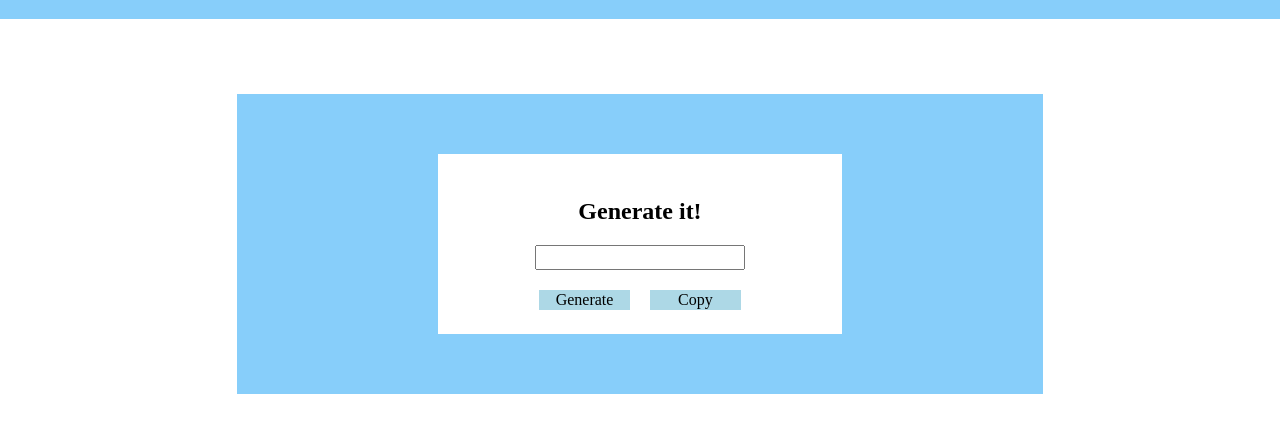
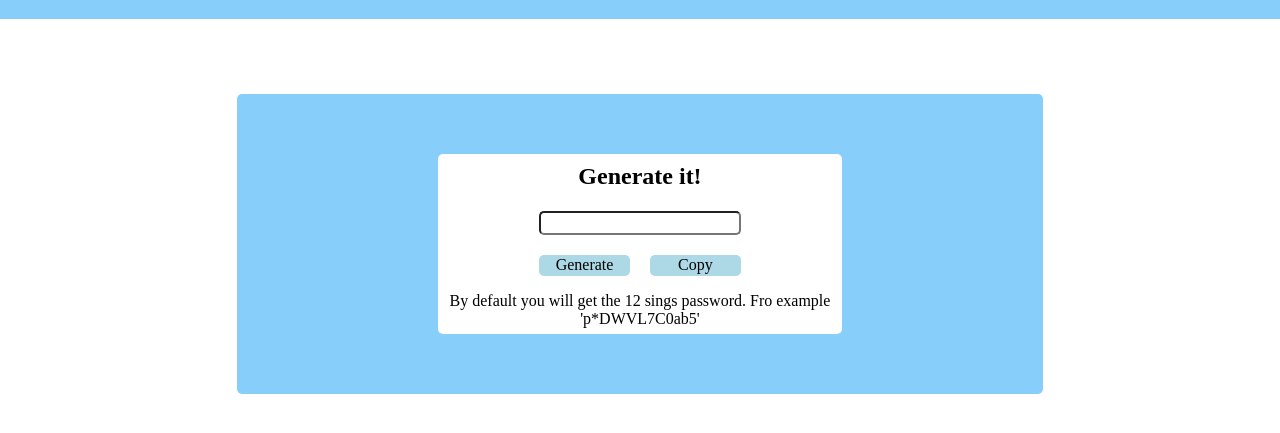
Before and after one commit to denysMoon/password-generator-webpack, a website built with webpack: page src/index.html in a window 1280 px wide. Shown: the part 61-494 px from the top of the page. Built offline with nearby package versions, Linux system fonts and the light colour scheme.

Commit message:
add description at the app

```diff
--- a/src/index.html
+++ b/src/index.html
@@ -23,6 +23,10 @@
                     <button id="generate-button">Generate</button>
                     <button id="copy-button">Copy</button>
                 </div>
+                <p>
+                    By default you will get the 12 sings password.
+                    Fro example 'p*DWVL7C0ab5'
+                </p>
             </div>
         </div>
     </div>
--- a/src/style/style.css
+++ b/src/style/style.css
@@ -1,4 +1,7 @@
 @import '~normalize.css';
+*{
+    box-sizing: border-box;
+}
 header{
     background: lightskyblue;
     height: 80px;
@@ -51,3 +54,13 @@ button{
 input{
     width: 50%;
 }
+.wrapper, .content, button, input{
+    border-radius: 5px;
+}
+button:hover{
+    background:white;
+    color: lightblue;
+}
+p{
+    text-align: center;
+}
```
Also changed, not shown: dist/index.html (deleted), 2 other files.
